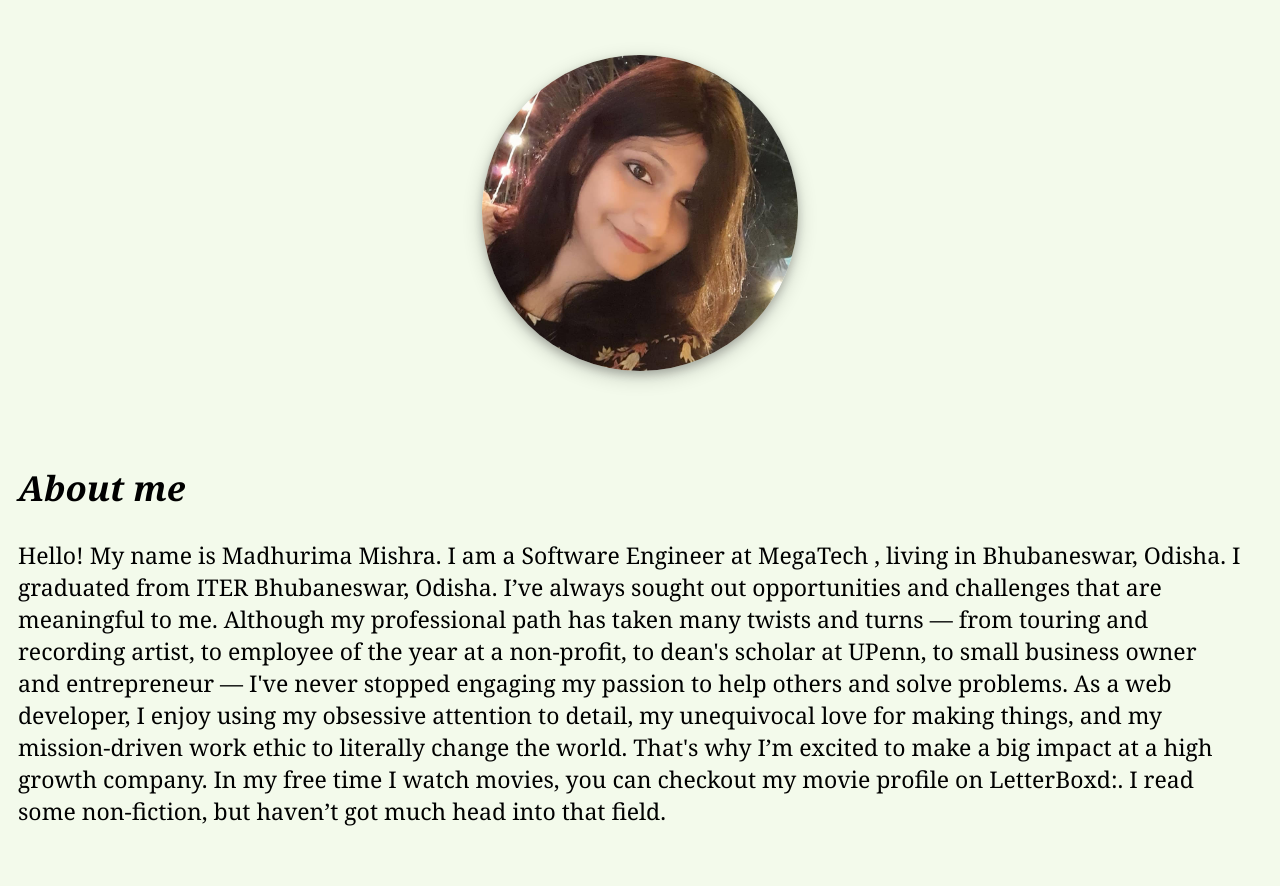
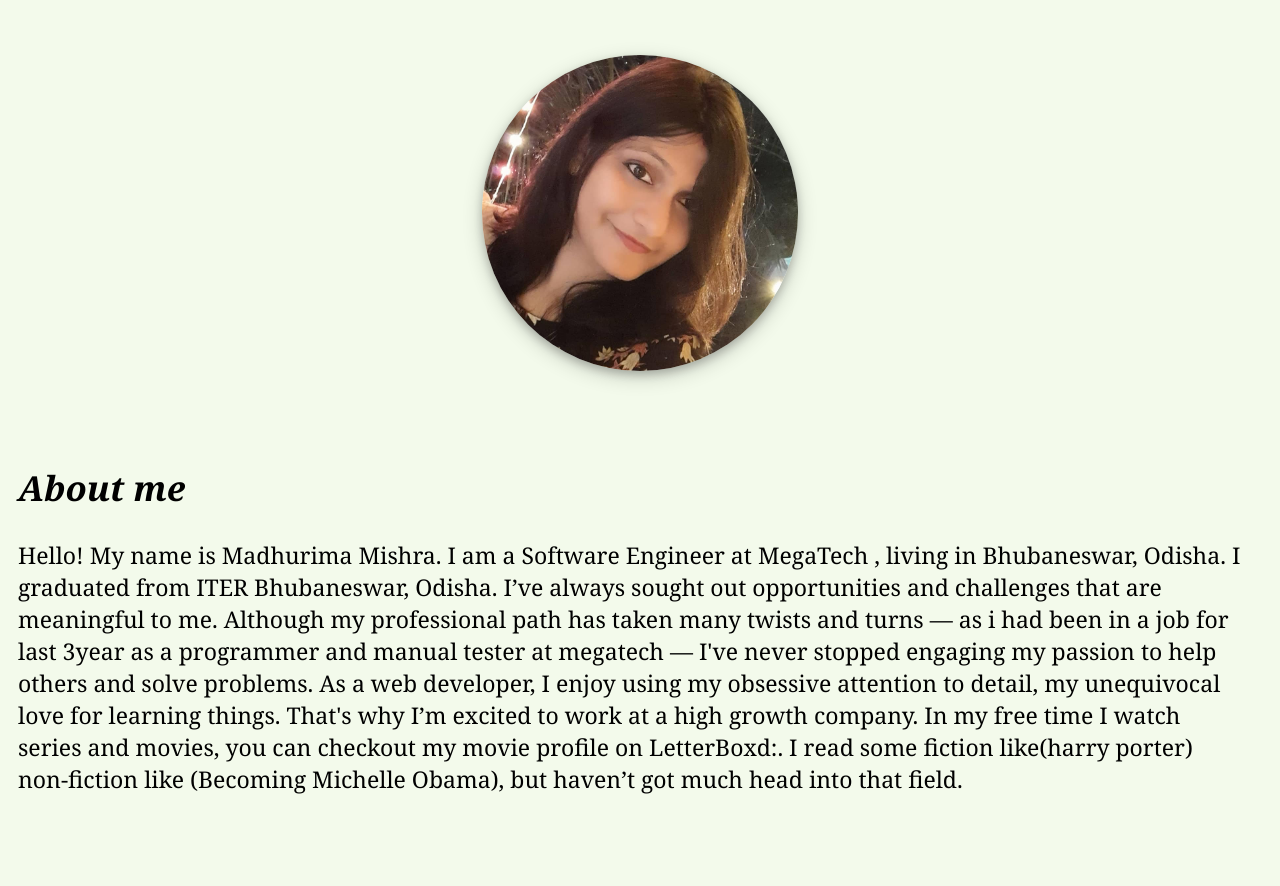
Before and after one commit to madhurima-ms/FCC-Portfolio-Webpage, a plain HTML site: page index.html in a window 1280 px wide. Shown: the part 53-939 px from the top of the page. Drawn offline with Linux system fonts and the light colour scheme.

```diff
--- a/index.html
+++ b/index.html
@@ -23,6 +23,7 @@
       <li> <a href="https://drive.google.com/file/d/18x_nWUPtmNlm99XTQGaugf1k8NBPCrAN/view?usp=sharing"
           target="blank">Resume</a>
       </li>
+    <li><a href="https://drive.google.com/file/d/1If7L_oFekPD5PCKbqt3BwnEw00na1Yvd/view?usp=sharing" target="blank">Studying</a> </li>
     </ul>
   </nav>
 </div>
@@ -40,15 +41,14 @@
               Hello! My name is Madhurima Mishra. I am a Software Engineer at MegaTech , living in Bhubaneswar, Odisha.
               I graduated from ITER Bhubaneswar, Odisha.
               I’ve always sought out opportunities and challenges that are meaningful to me. Although my professional
-              path has taken many twists and turns — from touring and recording artist, to employee of the year at a
-              non-profit, to dean's scholar at UPenn, to small business owner and entrepreneur — I've never stopped engaging my
-              passion to help others and solve problems.
+              path has taken many twists and turns — as i had been in a job for last 3year as a programmer  and manual tester at
+              megatech — I've never stopped engaging my passion to help others and solve problems.
 
-              As a web developer, I enjoy using my obsessive attention to detail, my unequivocal love for making things,
-              and my mission-driven work ethic to literally change the world. That's why I’m excited to make a big impact at
+              As a web developer, I enjoy using my obsessive attention to detail, my unequivocal love for learning things.
+               That's why I’m excited to work at
               a high growth company.
-              In my free time I watch movies, you can checkout my movie profile on LetterBoxd:.
-              I read some non-fiction, but haven’t got much head into that field.
+              In my free time I watch series and movies, you can checkout my movie profile on LetterBoxd:.
+              I read some fiction like(harry porter) non-fiction like (Becoming Michelle Obama), but haven’t got much head into that field.
             </p>
           </article>
         </div>
```
